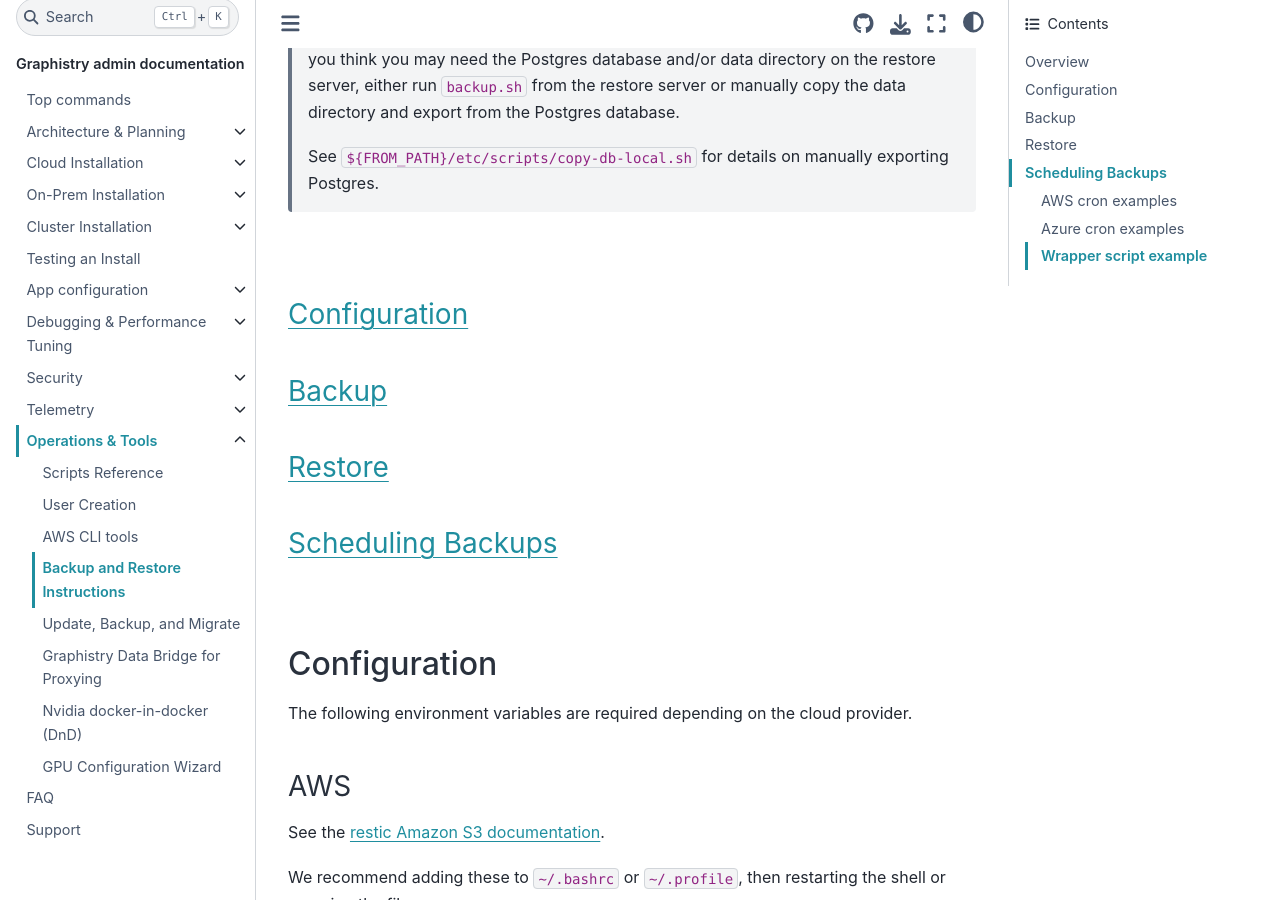
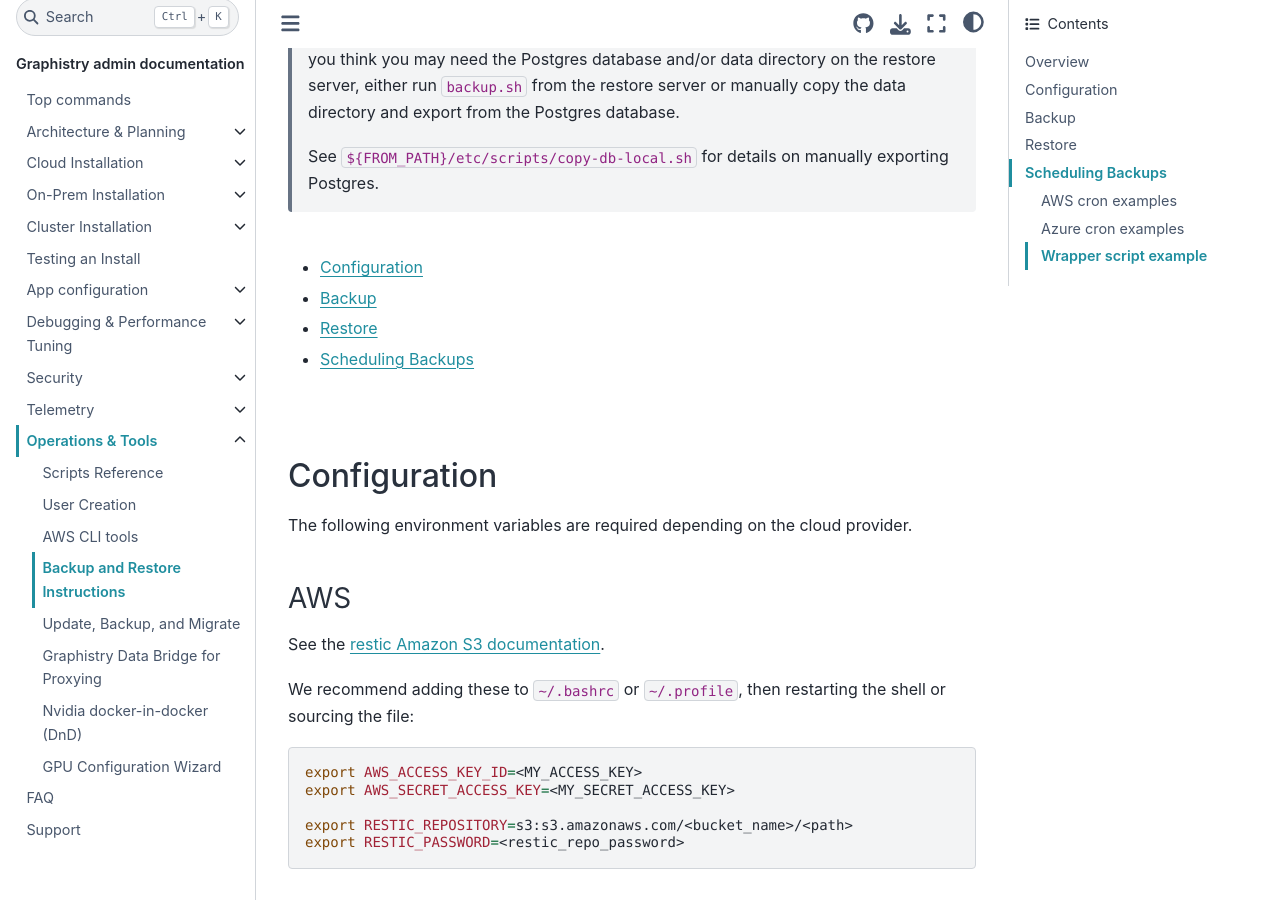
Before and after one commit to graphistry/graphistry-cli, a Sphinx documentation site: the page built from docs/tools/backup-and-restore.md, in a window 1280 px wide and 900 px high, scrolled down 389 px. Built offline with Sphinx 7.4.7 and the Sphinx Book theme 1.1.4, drawn with Linux system fonts in a browser that asks for light colours; the version number could not be read and is left out.

```diff
--- a/docs/tools/backup-and-restore.md
+++ b/docs/tools/backup-and-restore.md
@@ -13,10 +13,10 @@ Backup and restore scripts are provided that will backup your Graphistry environ
 
 <br>
 
-### [Configuration](#configuration)
-### [Backup](#backup)
-### [Restore](#restore)
-### [Scheduling Backups](#scheduling-backups)
+- [Configuration](#configuration)
+- [Backup](#backup)
+- [Restore](#restore)
+- [Scheduling Backups](#scheduling-backups)
 
 <br>
 
```
